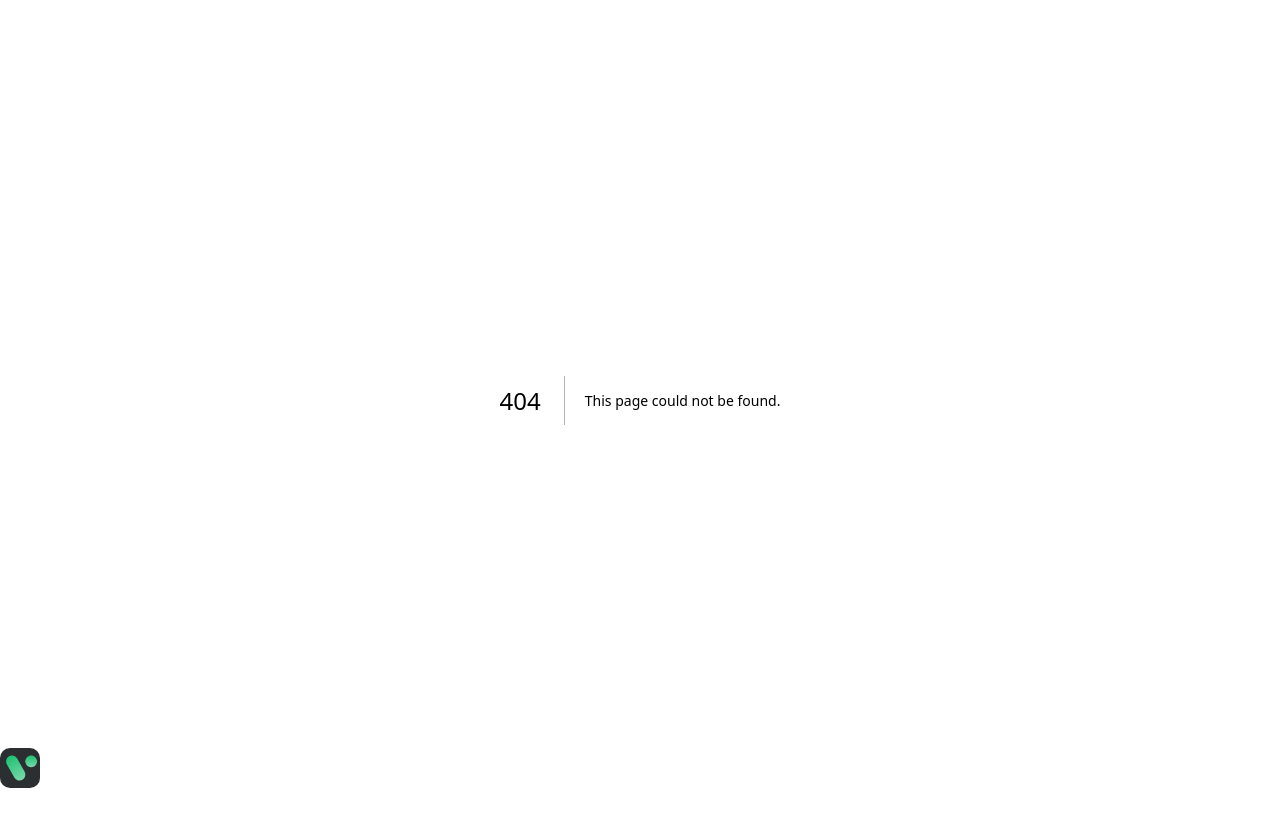
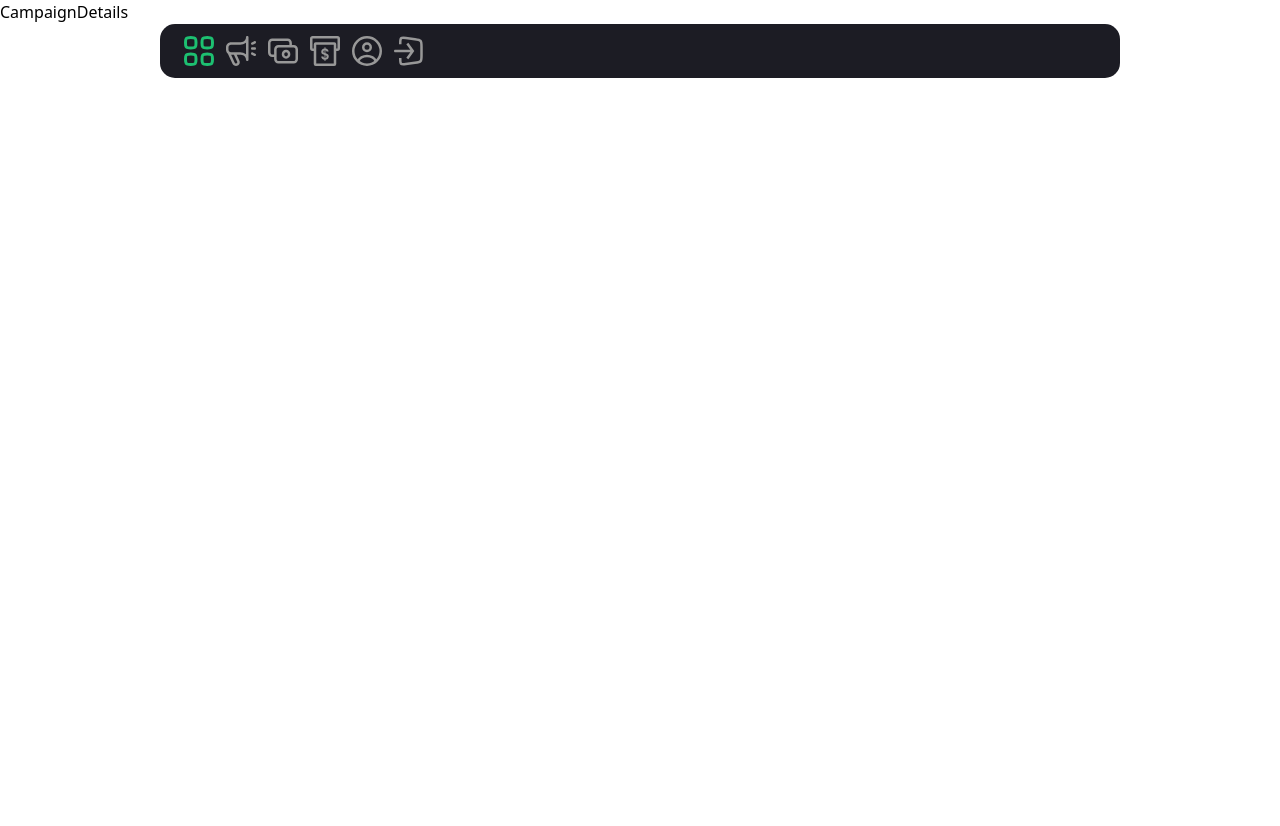
Before and after one commit to Sugar-hill/global_funding, a Next.js app: page /campaign-details in a window 1280 px wide. Before the commit this address had no page. Shown: the top 826 px of the page. After the commit the page ends 800 px from the top, so only its background shows below. Built offline with nearby package versions, Linux system fonts and the light colour scheme.

Commit message:
Finished with navigation

```diff
--- /dev/null
+++ b/app/campaign-details/page.jsx
@@ -0,0 +1,9 @@
+import React from 'react'
+
+const CampaignDetails = () => {
+  return (
+    <div>CampaignDetails</div>
+  )
+}
+
+export default CampaignDetails;
--- /dev/null
+++ b/app/create-campaign/page.jsx
@@ -0,0 +1,9 @@
+import React from 'react'
+
+const CreateCampaign = () => {
+  return (
+    <div>CreateCampaign</div>
+  )
+}
+
+export default CreateCampaign;
--- /dev/null
+++ b/app/profile/page.jsx
@@ -0,0 +1,9 @@
+import React from 'react'
+
+const Profile = () => {
+  return (
+    <div>Your Profile</div>
+  )
+}
+
+export default Profile;
--- a/components/navbar.jsx
+++ b/components/navbar.jsx
@@ -23,13 +23,37 @@ const Icon = ({styles, name, imgUrl, isActive, disabled, handleClick }) => (
 const Nav = () => {
 
     const [isActive, setIsActive] = useState('dashboard');
+    const [isLink, setIsLink] = useState('dashboard');
     return (
-      <div className="flex justify-between items-center flex-row sticky bottom-3 w-3/4 ">
-        <Link href="/">
+      <div className="flex justify-between items-center flex-row sticky bottom-3 w-3/4 m-auto">
+        {/* <Link href="/">
             <Icon styles="w-[40px] h-[40px] bg-[#2c2f32]" imgUrl={logo} />
 
-        </Link>
+        </Link> */}
 
+        <div className='flex-1 flex flex-row justify-between
+        items-center bg-[#1c1c24] rounded-[15px] w-auto
+        py-3 px-6'>
+            <div className='flex flex-row justify-center items-center
+            gap-3'>
+                {navlinks.map((link) => (
+                        <Link
+                            key={link.name}
+                            href={link.link}
+                        >
+                            <Icon
+                                {...link}
+                                isActive={isActive}
+                                handleClick={() => {
+                                    if (!link.disabled) {
+                                        setIsActive(link.name);
+                                    }
+                                }}
+                            />
+                        </Link>
+                    ))}
+            </div>
+        </div>
       </div>
     )
   }
```
Also changed, not shown: tailwind.config.js (renamed from tailwind.config.mjs).
